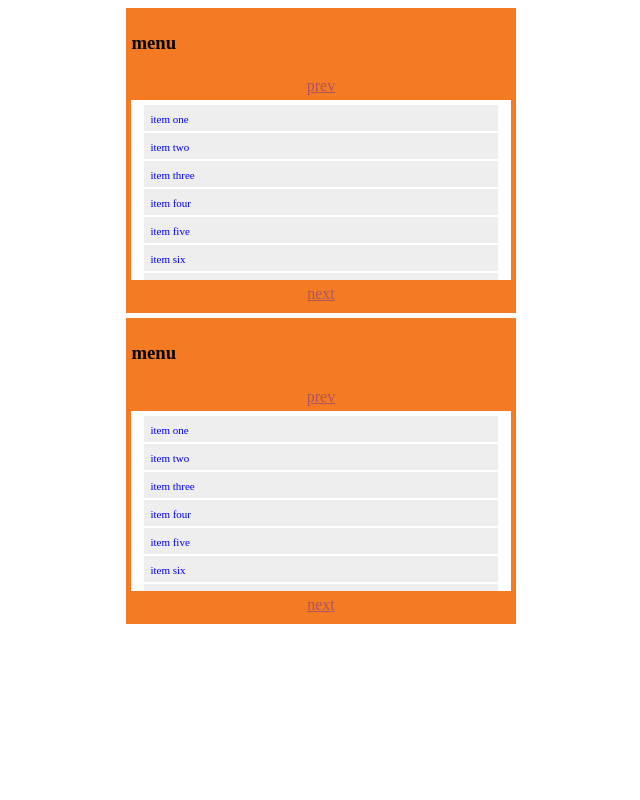
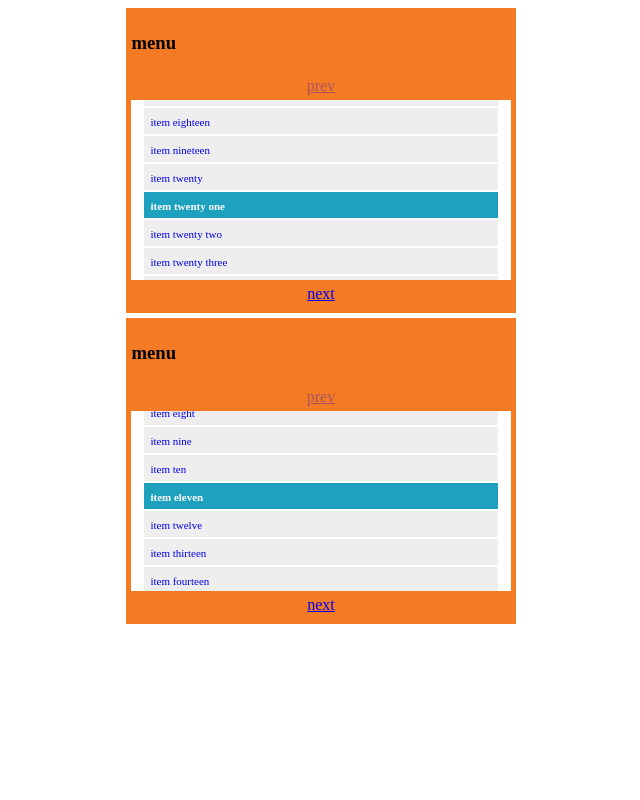
Before and after one commit to nubz/jquery.scrollify, a plain HTML site: page index.html in a window 1280 px wide. Shown: the whole page, without its empty margins (319-959 px from the left). Drawn offline with nearby package versions, Linux system fonts and the light colour scheme.

Commit message:
updated index.html to actually include the plugin and css!

```diff
--- a/index.html
+++ b/index.html
@@ -3,7 +3,7 @@
 <head>
   <meta http-equiv="content-type" content="text/html; charset=UTF-8">
   <title>jquery scrollify demo</title>
-  <link rel="stylesheet" type="text/css" href="/css/demo.css">
+  <link rel="stylesheet" type="text/css" href="css/demo.css">
 </head>
 <body>
    <div class="menu-panel" id="menu_1">
@@ -85,6 +85,7 @@
             <a href="#" class="down disabled">next</a>
         </div>
         <script type='text/javascript' src='http://code.jquery.com/jquery-1.7.1.js'></script>
+        <script type='text/javascript' src='js/jquery.scrollify.js'></script>
         <script>
 			$('#menu_1').scrollify({
 				'current_selection': 20
```
